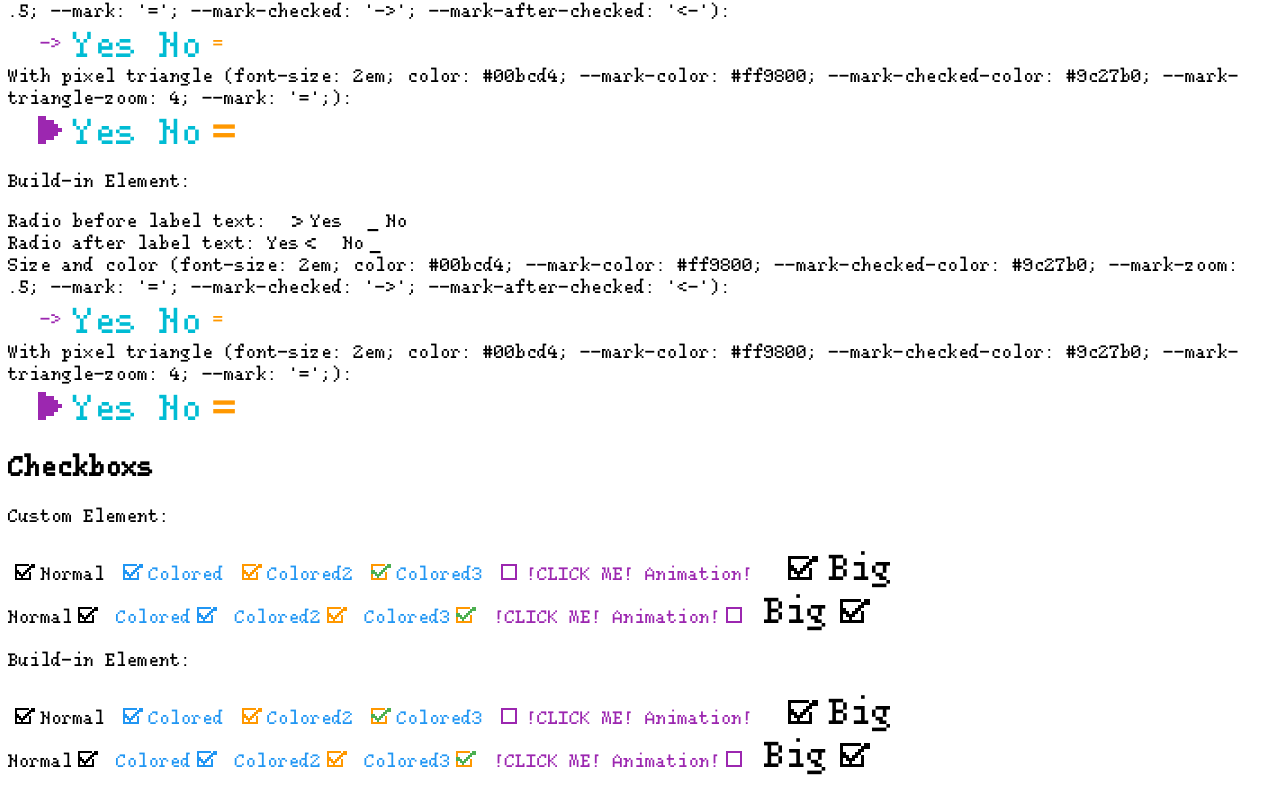
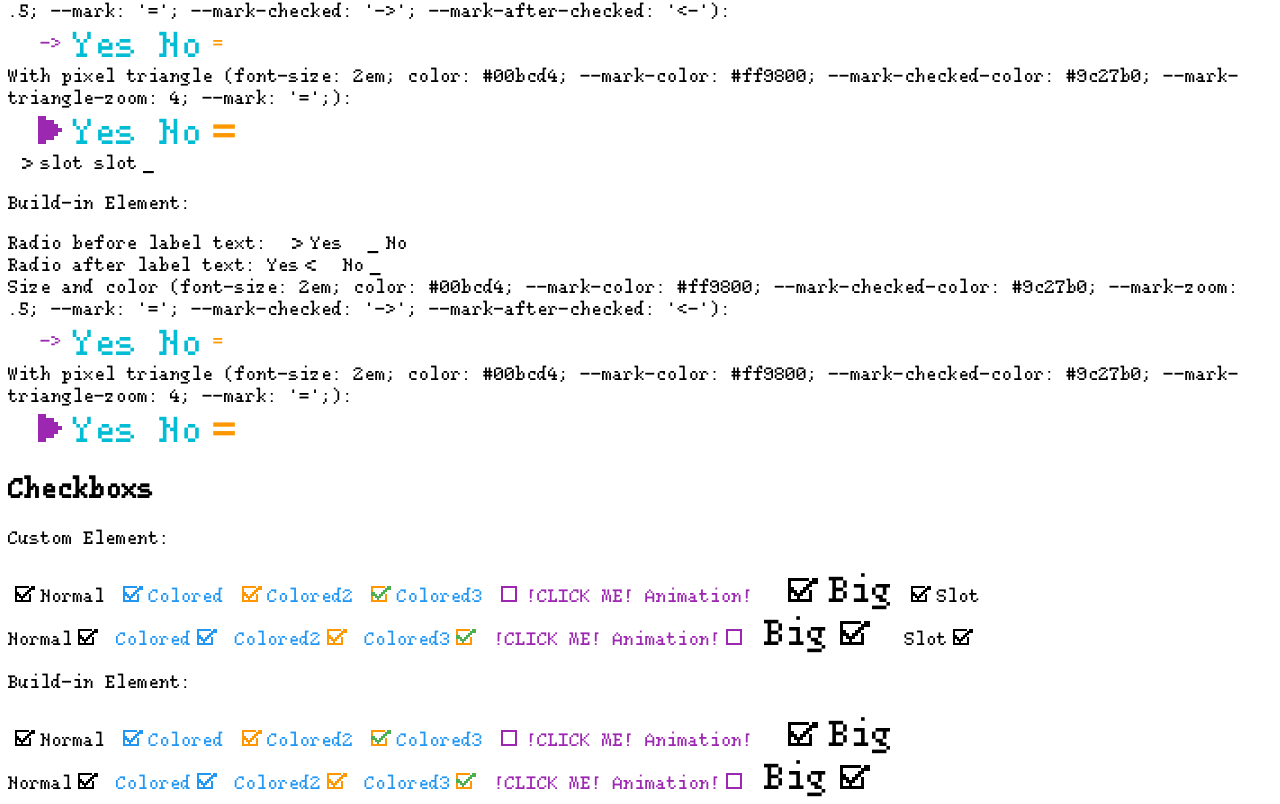
Before and after one commit to jerrychan7/webPixelUIengine, a plain HTML site: page test.html in a window 1280 px wide. Shown: the part 1972-2776 px from the top of the page. Before the commit the page ends 2754 px from the top, so only its background shows below. Drawn offline with Linux system fonts and the light colour scheme; a web font is replaced by a local one.

Commit message:
add slot to radio and checkbox

```diff
--- a/src/checkbox.js
+++ b/src/checkbox.js
@@ -99,11 +99,12 @@
       :host([animation]) input:checked:after { animation: pui-checkbox-draw .2s steps(1) reverse; }
       @keyframes pui-checkbox-draw { ${css.animation} }
     </style>
-    <label><span id="beforeText"></span><input type="checkbox" /><span id="textAfter"></span></label>
+    <label><span id="beforeText"></span><input type="checkbox" /><span id="textAfter"></span><slot></slot></label>
   `;
   get type() { return "checkbox"; };
   #beforeText = this.shadowRoot.getElementById("beforeText");
   #textAfter = this.shadowRoot.getElementById("textAfter");
+  #slot = this.shadowRoot.querySelector("slot");
   #isAfter = () => this.hasAttribute("after");
   #checkbox = this.shadowRoot.querySelector("input");
   get checked() { return this.#checkbox.checked; };
@@ -128,6 +129,11 @@
       this.#textAfter.innerHTML = this.#beforeText.innerHTML = "";
       if (this.#isAfter()) this.#beforeText.innerHTML = this.getAttribute("text");
       else this.#textAfter.innerHTML = this.getAttribute("text");
+      this.#slot.remove();
+      if (this.#isAfter())
+        this.#beforeText.parentNode.insertBefore(this.#slot, this.#beforeText);
+      else
+        this.#textAfter.parentNode.insertBefore(this.#slot, this.#textAfter.nextSibling);
     }
   };
 };
--- a/src/radio.js
+++ b/src/radio.js
@@ -73,11 +73,12 @@
       :host([triangle][after]) input[type=radio]:checked::after { ${obj2css(css.triangle)} }
       :host([triangle][after]) input[type=radio]:checked::after { transform: rotateY(180deg); right: calc(4 * var(--r)); }
     </style>
-    <label><span id="beforeText"></span><input type="radio" /><span id="textAfter"></span></label>
+    <label><span id="beforeText"></span><input type="radio" /><span id="textAfter"></span><slot></slot></label>
   `;
   get type() { return "radio"; };
   #beforeText = this.shadowRoot.getElementById("beforeText");
   #textAfter = this.shadowRoot.getElementById("textAfter");
+  #slot = this.shadowRoot.querySelector("slot");
   #isAfter = () => this.hasAttribute("after");
   #radio = this.shadowRoot.querySelector("input");
   get checked() { return this.#radio.checked; };
@@ -109,6 +110,11 @@
       this.#textAfter.innerHTML = this.#beforeText.innerHTML = "";
       if (this.#isAfter()) this.#beforeText.innerHTML = this.getAttribute("text");
       else this.#textAfter.innerHTML = this.getAttribute("text");
+      this.#slot.remove();
+      if (this.#isAfter())
+        this.#beforeText.parentNode.insertBefore(this.#slot, this.#beforeText);
+      else
+        this.#textAfter.parentNode.insertBefore(this.#slot, this.#textAfter.nextSibling);
     }
   };
 };
--- a/test.html
+++ b/test.html
@@ -121,6 +121,8 @@
     <pui-radio name="cet" checked text="Yes" triangle></pui-radio>
     <pui-radio name="cet" text="No" after triangle></pui-radio>
   </div>
+  <pui-radio name="ces" checked>slot</pui-radio>
+  <pui-radio name="ces" after>slot</pui-radio>
   <p>Build-in Element:</p>
   Radio before label text:
   <label><input is="pui-radio-" name="bie" checked />Yes</label>
@@ -149,6 +151,7 @@
   <pui-checkbox style="color: #2196f3; --mark-color: #ff9800; --mark-check-color: #4caf50;" checked text="Colored3"></pui-checkbox>
   <pui-checkbox style="color: #9c27b0; --mark-check-color: #4caf50;" animation text="!CLICK ME! Animation!"></pui-checkbox>
   <pui-checkbox style="font-size: 2em; --mark-zoom: 3;" checked text="Big"></pui-checkbox>
+  <pui-checkbox checked>Slot</pui-checkbox>
   <br/>
   <pui-checkbox after checked text="Normal"></pui-checkbox>
   <pui-checkbox style="color: #2196f3;" after checked text="Colored"></pui-checkbox>
@@ -156,6 +159,7 @@
   <pui-checkbox style="color: #2196f3; --mark-color: #ff9800; --mark-check-color: #4caf50;" after checked text="Colored3"></pui-checkbox>
   <pui-checkbox style="color: #9c27b0; --mark-check-color: #4caf50;" animation after text="!CLICK ME! Animation!"></pui-checkbox>
   <pui-checkbox style="font-size: 2em; --mark-zoom: 3;" after checked text="Big"></pui-checkbox>
+  <pui-checkbox after checked>Slot</pui-checkbox>
   <p>Build-in Element:</p>
   <label><input is="pui-checkbox-" checked />Normal</label>
   <label style="color: #2196f3;"><input is="pui-checkbox-" checked />Colored</label>
```
